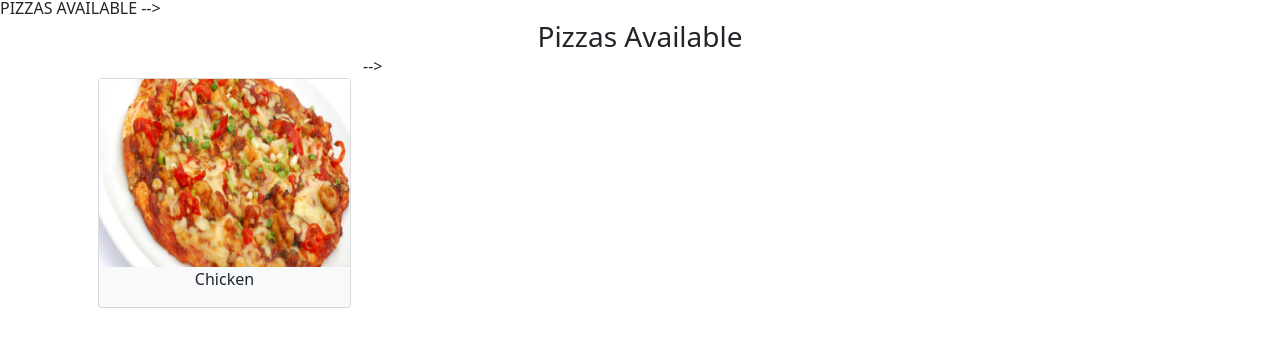
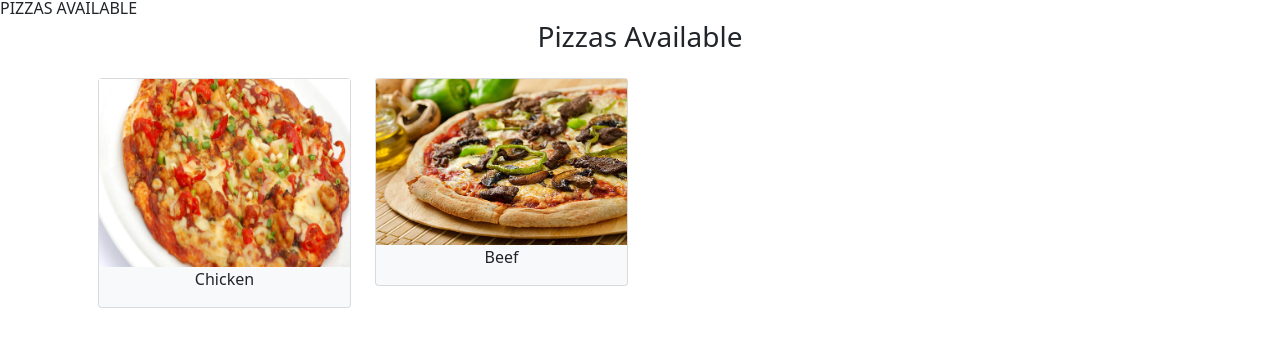
Before and after one commit to Bernard2030/pizza_choice, a plain HTML site: page index.html in a window 1280 px wide. Shown: the part 212-558 px from the top of the page. Drawn offline with nearby package versions, Linux system fonts and the light colour scheme.

Commit message:
add second div under menu section

```diff
--- a/index.html
+++ b/index.html
@@ -51,7 +51,7 @@
         </div>
 
     </section>
-     PIZZAS AVAILABLE -->
+     PIZZAS AVAILABLE
     <section id="menu">
         <div class="container">
             <h3 class="text-center">Pizzas Available</h3>
@@ -65,8 +65,8 @@
                             </div>
                         </div>
                     </div>
-                </div> -->
-                <!-- <div class=" beef col-md-6 col-lg-3">
+                </div>
+                 <div class=" beef col-md-6 col-lg-3">
                     <div class="card bg-light">
                         <div class="cbdy text-center">
                             <img src="./img/beefpizza.jpg" class="img-fluid" alt="">
@@ -75,7 +75,7 @@
                             </div>
                         </div>
                     </div>
-                </div> -->
+                </div>
                 <!-- <div class=" veggie col-md-6 col-lg-3">
                     <div class="card bg-light">
                         <div class="cbdy text-center">
```
